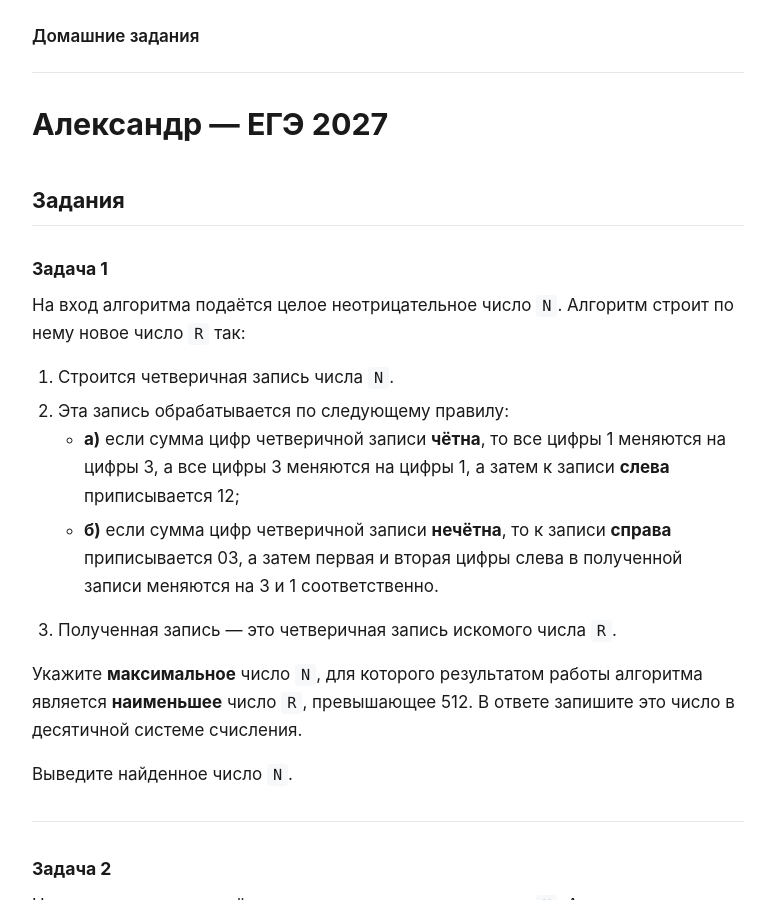
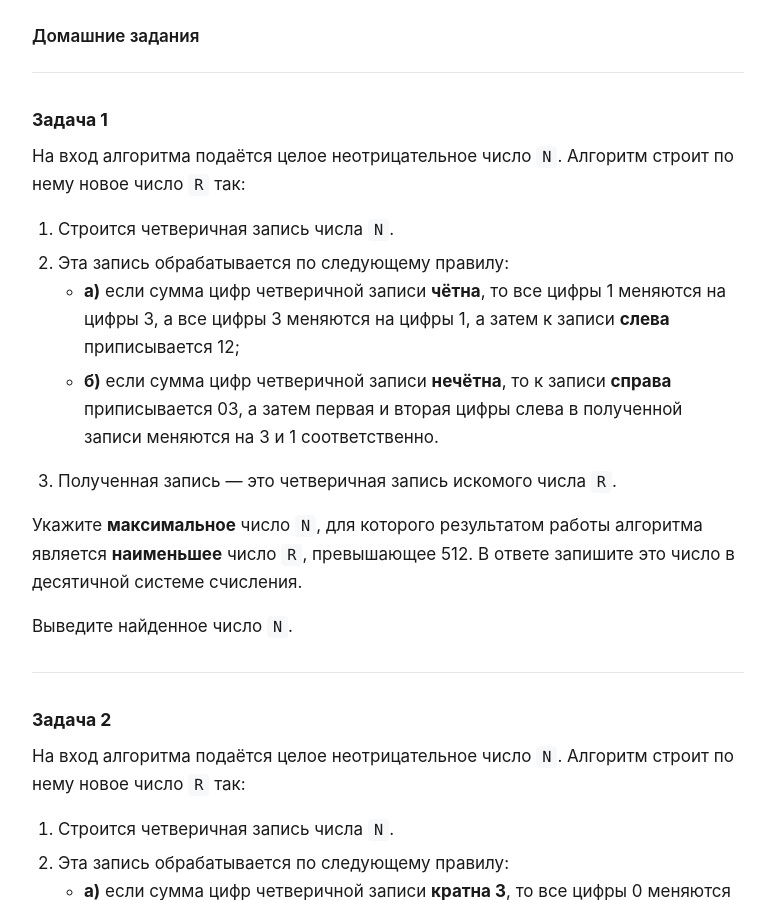
Before and after one commit to integrate/home_work_cdz, a Jekyll site: the page built from students/aleksandr_ege2027/index.md, in a window 1280 px wide and 900 px high. Shown: the whole window, without its empty margins (252-1027 px from the left). Built offline with Jekyll 4.4.1, drawn with Linux system fonts in a browser that asks for light colours; our own code applies the rules of GitHub Pages for plain Markdown files.

Commit message:
Remove headings from Aleksandr EGE 2027 page

```diff
--- a/students/aleksandr_ege2027/index.md
+++ b/students/aleksandr_ege2027/index.md
@@ -1,6 +1,3 @@
-# Александр — ЕГЭ 2027
-
-## Задания
 
 ### Задача 1
 
```
